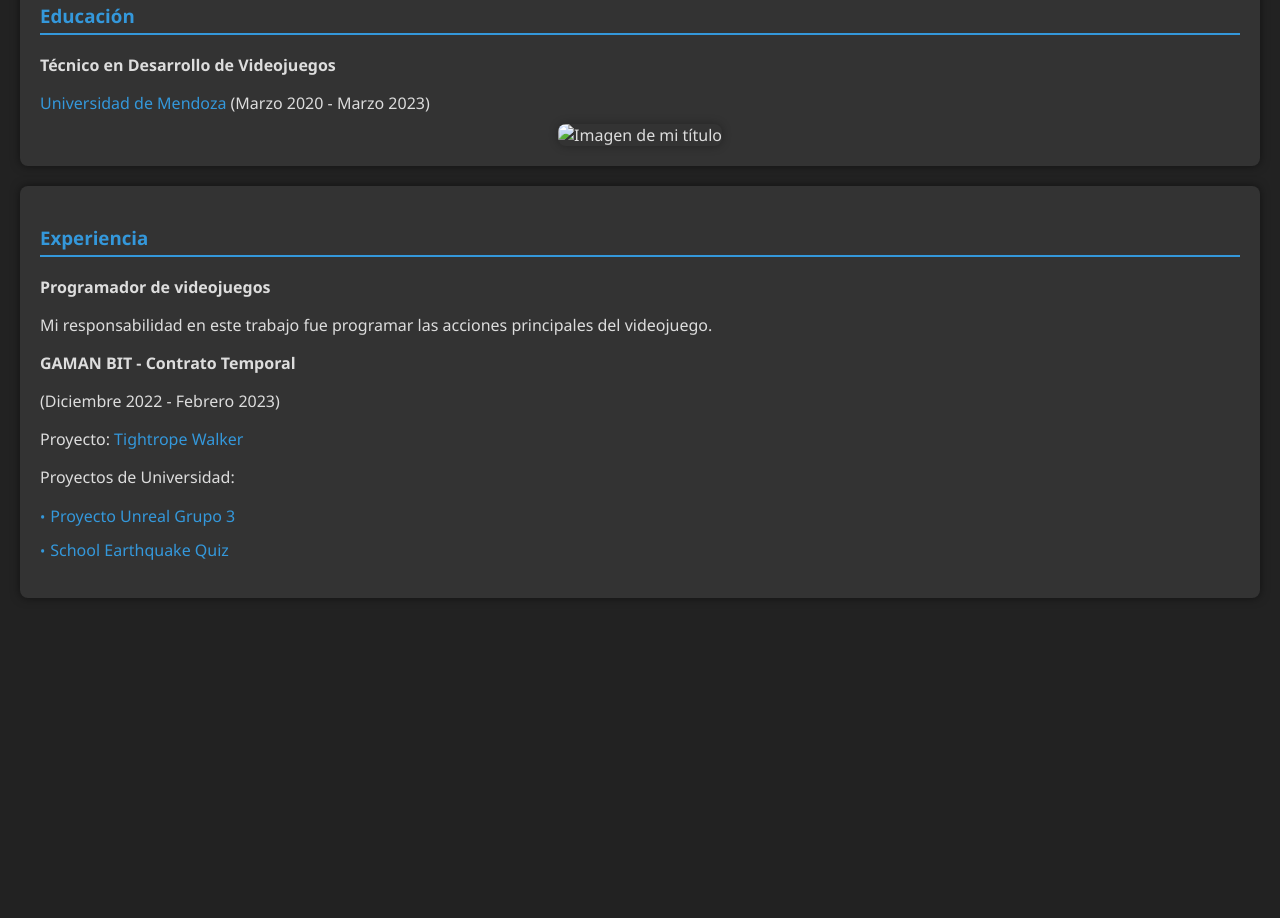
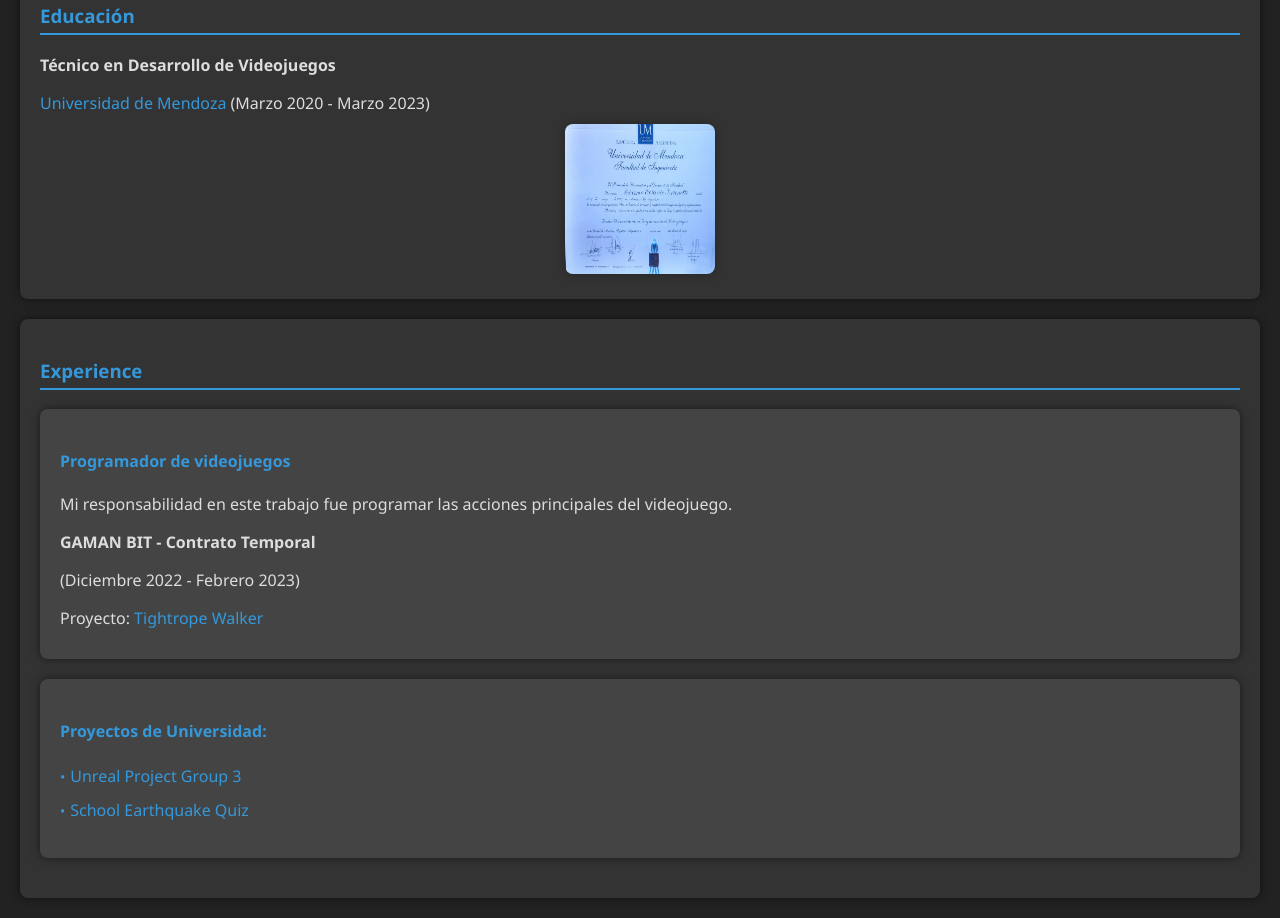
Before and after one commit to TuXimo/curriculum, a website: page Curriculum/es.html in a window 1280 px wide. Shown: the part 717-1635 px from the top of the page. Before the commit the page ends 1335 px from the top, so only its background shows below. Drawn offline with Linux system fonts and the light colour scheme.

Commit message:
Stylized part 5

```diff
--- a/Curriculum/es.html
+++ b/Curriculum/es.html
@@ -45,22 +45,28 @@
         <p><a href="https://um.edu.ar/carreras/tecnicatura-en-desarrollo-de-videojuegos/" target="_blank">Universidad de Mendoza</a> (Marzo 2020 - Marzo 2023)</p>
 
         <div class="section-image">
-            <img src="ruta/de/tu/imagen/titulo.jpg" alt="Imagen de mi título">
+            <img src="Curriculum\assets\img\curriculum.jpg" alt="Imagen de mi título">
         </div>
     </section>
 
-    <section>
-        <h3>Experiencia</h3>
-        <p><strong>Programador de videojuegos</strong></p>
+    <section class="experience">
+        <h3>Experience</h3>
+
+        <div class="job-card">
+            <h4>Programador de videojuegos</h4>
             <p>Mi responsabilidad en este trabajo fue programar las acciones principales del videojuego.</p>
             <p><strong>GAMAN BIT - Contrato Temporal</strong></p>
             <p>(Diciembre 2022 - Febrero 2023)</p>
             <p>Proyecto: <a href="https://tuximo.itch.io/tightropewalker" target="_blank">Tightrope Walker</a></p>
-        <p>Proyectos de Universidad:</p>
+        </div>
+
+        <div class="job-card">
+            <h4>Proyectos de Universidad:</h4>
             <ul>
-            <li><a href="https://tuximo.itch.io/proyectounrealgrupo3" target="_blank">Proyecto Unreal Grupo 3</a></li>
+                <li><a href="https://tuximo.itch.io/proyectounrealgrupo3" target="_blank">Unreal Project Group 3</a></li>
                 <li><a href="https://tuximo.itch.io/school-earthquake-quiz" target="_blank">School Earthquake Quiz</a></li>
             </ul>
+        </div>
     </section>
 </body>
 </html>
--- a/Curriculum/styles.css
+++ b/Curriculum/styles.css
@@ -100,3 +100,39 @@ section:last-child {
     border-radius: 8px;
     box-shadow: 0 0 10px rgba(0, 0, 0, 0.3);
 }
+
+/* ... Otros estilos ... */
+
+.experience {
+    margin-top: 20px;
+}
+
+.job-card {
+    background-color: #444;
+    color: #ddd;
+    padding: 20px;
+    border-radius: 8px;
+    margin-bottom: 20px;
+    box-shadow: 0 0 10px rgba(0, 0, 0, 0.5);
+    position: relative;
+}
+
+.job-card h4 {
+    color: #3498db;
+}
+
+.job-card p {
+    margin-bottom: 10px;
+}
+
+.job-card a {
+    color: #3498db;
+    text-decoration: none;
+    transition: color 0.3s ease-in-out;
+}
+
+.job-card a:hover {
+    color: #e74c3c;
+}
+
+/* ... Resto de estilos ... */
```
Also changed, not shown: Curriculum.html (+10 -4 lines). Lines whose indentation alone changed are shown as unchanged.
